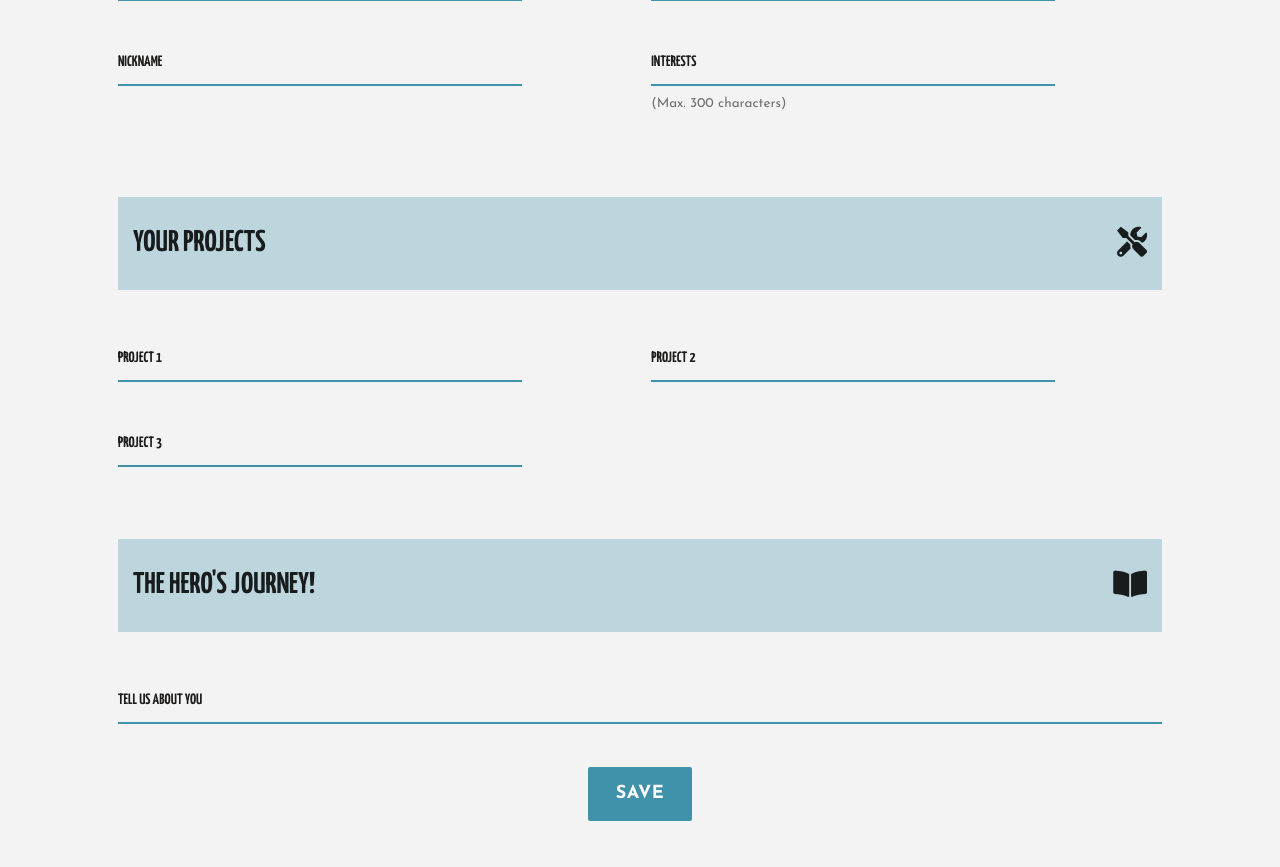
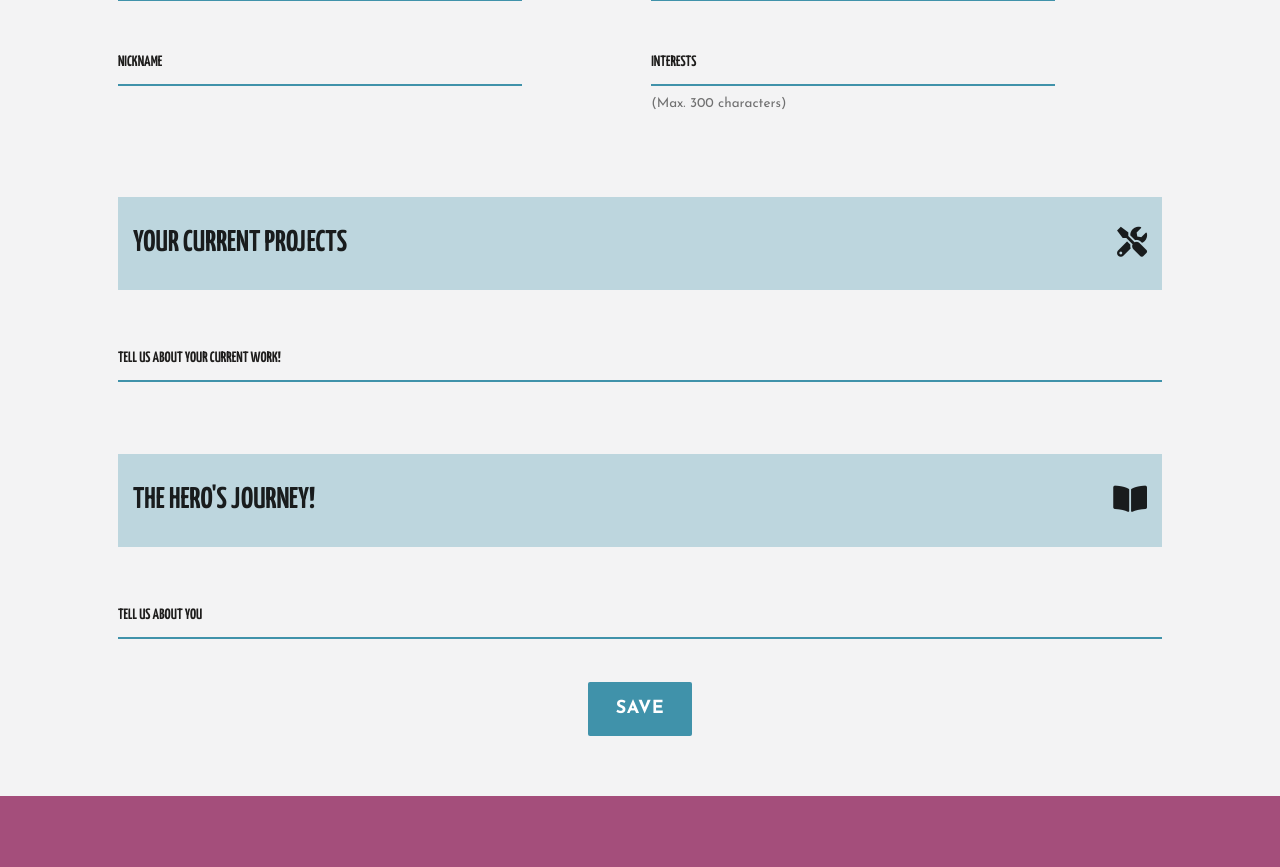
Before and after one commit to lmw95/MS3-worldsmiths, a Flask app: template app/templates/edit-profile.html in a window 1280 px wide. Shown: the part 769-1636 px from the top of the page. Run offline with Flask 2, Linux system fonts and the light colour scheme; the template is opened without the code that fills it, so the values that code supplies are empty; some libraries are stand-ins or nearby versions.

Commit message:
Remove two projects as is now description not url

```diff
--- a/app/templates/edit-profile.html
+++ b/app/templates/edit-profile.html
@@ -50,19 +50,11 @@
 			</div>
 			<div class="row">
 				<div class="col s10 offset-s1 left-align">
-					<h3>Your projects <i class="fas fa-tools right"></i></h3>
+					<h3>Your current projects <i class="fas fa-tools right"></i></h3>
 				</div>
-				<div class="input-field col s10 offset-s1 m4 offset-m1 l4 offset-l1 xl4 offset-xl1">
-					<input id="link-1" name="link-1" type="text" class="validate" value="{{ user.user_project_1 }}">
-					<label for="link-1">Project 1</label>
-				</div>
-				<div class="input-field col s10 offset-s1 m4 offset-m1 l4 offset-l1 xl4 offset-xl1">
-					<input id="link-2" name="link-2" type="text" class="validate" value="{{ user.user_project_2 }}">
-					<label for="link-2">Project 2</label>
-				</div>
-				<div class="input-field col s10 offset-s1 m4 offset-m1 l4 offset-l1 xl4 offset-xl1">
-					<input id="link-3" name="link-3" type="text" class="validate" value="{{ user.user_project_3 }}">
-					<label for="link-3">Project 3</label>
+				<div class="input-field col s10 offset-s1 m10 offset-m1 l10 offset-l1 xl10 offset-xl1">
+					<input id="prokect" name="projecr" type="text" class="validate" value="{{ user.user_project }}">
+					<label for="project">Tell us about your current work!</label>
 				</div>
 			</div>
 			<div class="row">
```
Also changed, not shown: app/templates/profile.html (+9 -21 lines).
